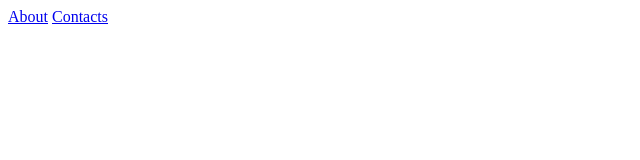
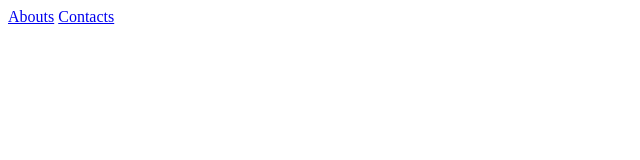
Before and after one commit to kingreturneds/firstwebsite, a plain HTML site: page index.html in a window 1280 px wide. Shown: the full height of the page, 0-640 px from the left. Drawn offline with Linux system fonts and the light colour scheme.

Commit message:
Added another s

```diff
--- a/index.html
+++ b/index.html
@@ -7,7 +7,7 @@
     <title>Document</title>
   </head>
   <body>
-    <a href="/about">About</a>
+    <a href="/about">Abouts</a>
     <a href="/contacts">Contacts</a>
   </body>
 </html>
```
